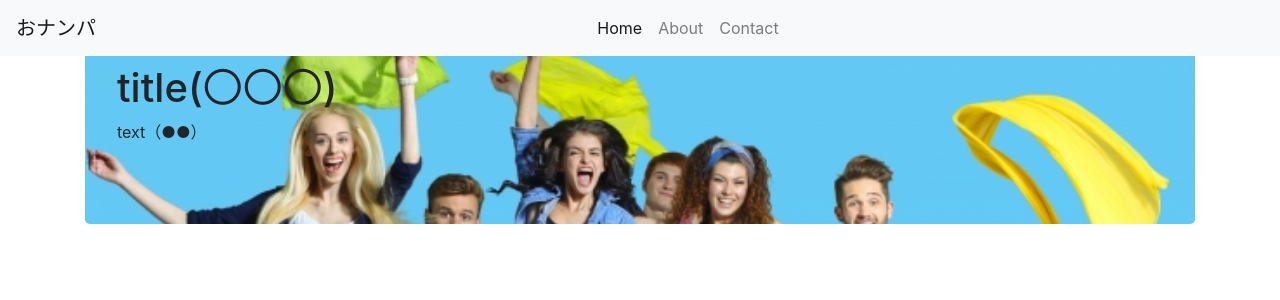
After one commit to tech-is/NANPA, a CodeIgniter app: page /database/index.php/nanpa/test in a window 1280 px wide. The commit adds this page. Shown: the top 300 px of the page. Run offline with CodeIgniter, Linux system fonts and the light colour scheme.

Commit message:
create_top

```diff
--- a/application/controllers/Nanpa.php
+++ b/application/controllers/Nanpa.php
@@ -14,21 +14,24 @@ class Nanpa extends CI_Controller
         $this->main();
     }
     public function main(){
-        $this->load->view('top_view.php');
+        $this->load->view('top_view');
     }
     public function serch(){
-        $this->load->view('serch_view.php');
+        $this->load->view('serch_view');
     }
     public function profile(){
-        $this->load->view('profile_view.php');
+        $this->load->view('profile_view');
     }
     public function twit(){
-        $this->load->view('twit_view.php');
+        $this->load->view('twit_view');
     }
     public function json(){
         $config_file ="../js/pref_city.json";
         $config_json = file_get_contents($config_file);
         $elements = json_decode($config_json, true);
     }
+    public function test(){
+        $this->load->view('main_view');
+    }
 }
 ?>
--- /dev/null
+++ b/application/views/main_view.php
@@ -0,0 +1,49 @@
+<!doctype html>
+<html lang="ja">
+<head>
+    <!-- Required meta tags -->
+    <meta charset="utf-8">
+    <meta name="viewport" content="width=device-width, initial-scale=1, shrink-to-fit=no">
+
+    <!-- Bootstrap CSS -->
+    <link rel="stylesheet" href="https://cdn.jsdelivr.net/npm/bootstrap@4.5.3/dist/css/bootstrap.min.css" integrity="sha384-TX8t27EcRE3e/ihU7zmQxVncDAy5uIKz4rEkgIXeMed4M0jlfIDPvg6uqKI2xXr2" crossorigin="anonymous">
+    <link rel="stylesheet" href="<?php echo base_url()."assets/css/style.css";?>">
+    <title>Top, page!</title>
+</head>
+<body>
+
+
+<nav class="navbar navbar-expand-lg navbar-light bg-light fixed-top">
+    <a class="navbar-brand" href="#">おナンパ</a>
+    <button class="navbar-toggler" type="button" data-toggle="collapse" data-target="#navbarSupportedContent" aria-controls="navbarSupportedContent" aria-expanded="false" aria-label="Toggle navigation">
+        <span class="navbar-toggler-icon"></span>
+    </button>
+
+    <div class="collapse navbar-collapse justify-content-center" id="navbarSupportedContent">
+        <ul class="navbar-nav">
+        <li class="nav-item active">
+            <a class="nav-link" href="#">Home<span class="sr-only">(current)</span></a>
+        </li>
+        <li class="nav-item">
+            <a class="nav-link" href="#">About</a>
+        </li>
+        <li class="nav-item">
+            <a class="nav-link" href="#">Contact</a>
+        </li>
+        </ul>
+    </div>
+
+</nav>
+
+<div class="container">
+    <div class="jumbotron">
+    <h1>title(〇〇〇)</h1>
+    <p>text（●●）</p>
+    </div>
+
+</div>
+    <script src="https://code.jquery.com/jquery-3.3.1.slim.min.js" integrity="sha384-q8i/X+965DzO0rT7abK41JStQIAqVgRVzpbzo5smXKp4YfRvH+8abtTE1Pi6jizo" crossorigin="anonymous"></script>
+    <script src="https://cdnjs.cloudflare.com/ajax/libs/popper.js/1.14.3/umd/popper.min.js" integrity="sha384-ZMP7rVo3mIykV+2+9J3UJ46jBk0WLaUAdn689aCwoqbBJiSnjAK/l8WvCWPIPm49" crossorigin="anonymous"></script>
+    <script src="https://stackpath.bootstrapcdn.com/bootstrap/4.1.2/js/bootstrap.min.js" integrity="sha384-o+RDsa0aLu++PJvFqy8fFScvbHFLtbvScb8AjopnFD+iEQ7wo/CG0xlczd+2O/em" crossorigin="anonymous"></script>
+</body>
+</html>
--- a/assets/css/style.css
+++ b/assets/css/style.css
@@ -4,12 +4,7 @@ stylesheet page
 * {
     box-sizing: border-box;
 }
-.cir-one{
-    display: inline-block;
-    width: 80px;
-    height: 80px;
-    border-radius: 50%;
-    background: skyblue;
-    text-align:center;
-    line-height: 80px;
+.jumbotron{
+    background: url('../../images/main.jpg');
+    background-size: cover;
 }
```
Also changed, not shown: images/main.jpg (added).
